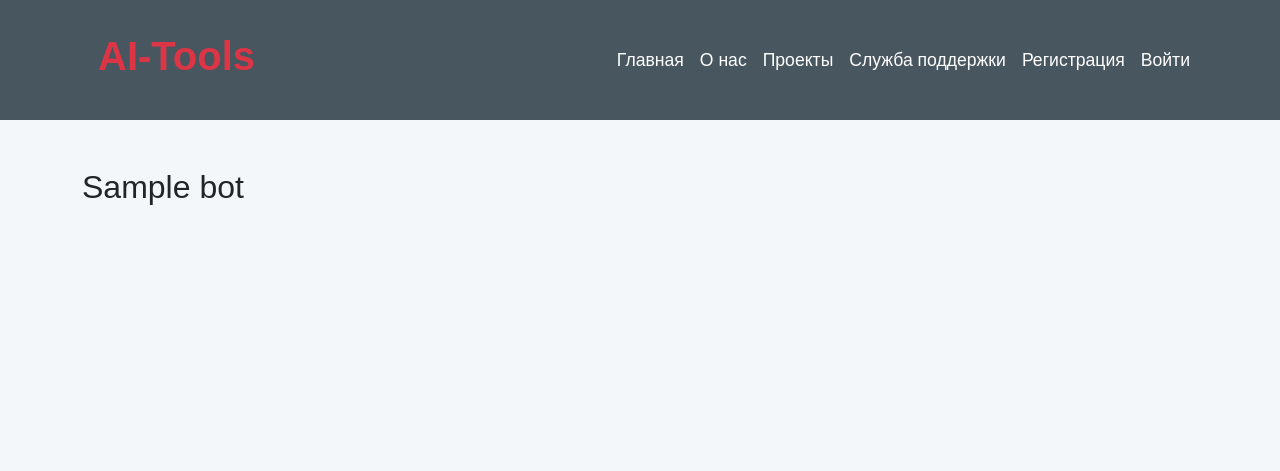
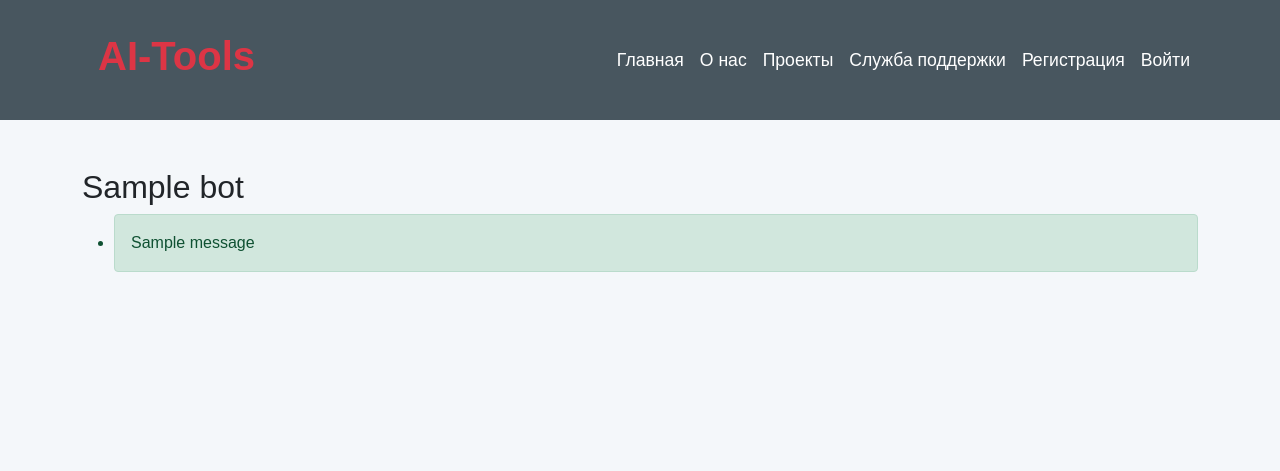
Before and after one commit to Narek12345/AI-Tools, a Django app: page /telegram/bot/1 in a window 1280 px wide. Shown: the top 471 px of the page. Run offline with Django 5.2, Linux system fonts and the light colour scheme; tables that the repository leaves empty hold one stand-in row (values such as "Sample post"); one stand-in notice (Sample message) is shown.

Commit message:
Added a message output to the template with the bot.

```diff
--- a/telegram_app/templates/telegram_app/bot_page.html
+++ b/telegram_app/templates/telegram_app/bot_page.html
@@ -2,4 +2,12 @@
 
 {% block content %}
 	<h2>{{ bot.name }}</h2>
+
+	{% if messages %}
+		<ul>
+    		{% for message in messages %}
+        		<li class="alert alert-success">{{ message }}</li>
+    		{% endfor %}
+    	</ul>
+	{% endif %}
 {% endblock %}
```
